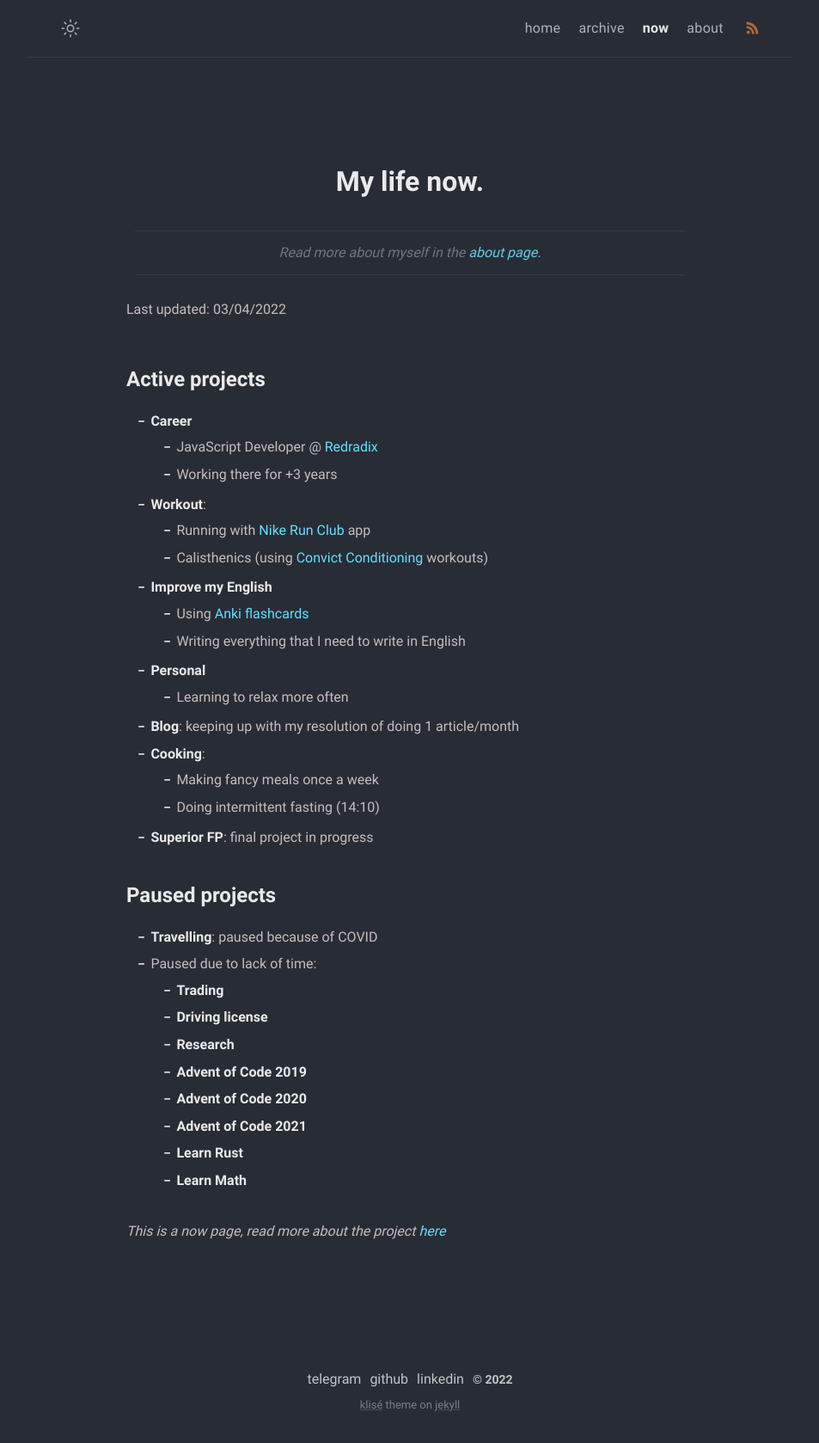
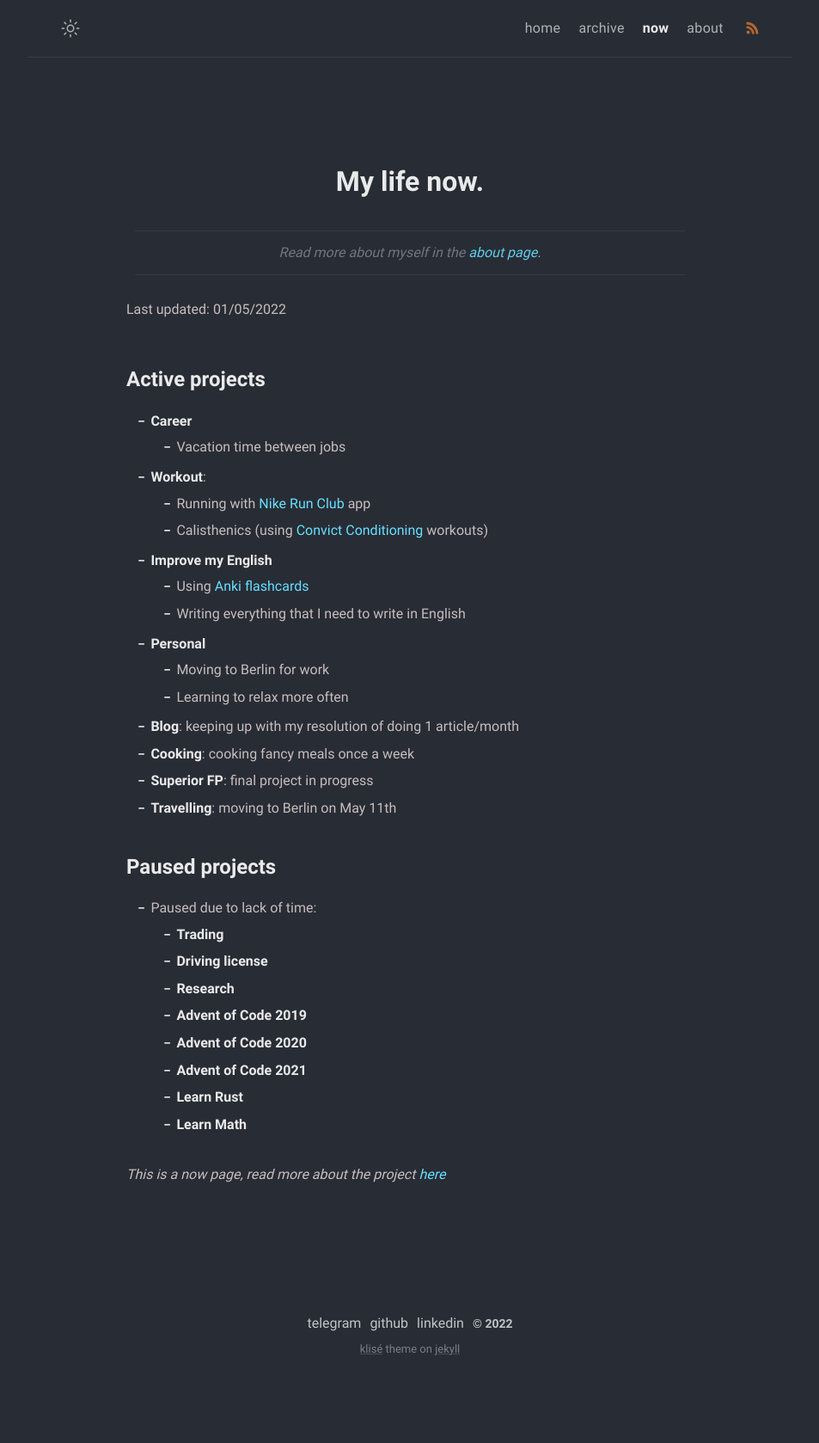
Before and after one commit to MonkeyAndres/MonkeyAndres.github.io, a Jekyll site: the page built from now.md, in a window 1280 px wide. Shown: the whole page at 86% size, without its empty margins (163-1116 px from the left). Built offline with Jekyll 4.4.1, drawn with Linux system fonts in a browser that asks for light colours; after the commit the page ends 1613 px from its top, so only the background shows below that.

Commit message:
📝 Update now page

```diff
--- a/now.md
+++ b/now.md
@@ -8,13 +8,12 @@ comments: false
 
 > Read more about myself in the [about page.](../about)
 
-Last updated: 03/04/2022
+Last updated: 01/05/2022
 
 # Active projects
 
 - **Career**
-  - JavaScript Developer @ [Redradix](https://redradix.com/)
-  - Working there for +3 years
+  - Vacation time between jobs
 - **Workout**:
   - Running with [Nike Run Club](https://www.nike.com/nrc-app) app
   - Calisthenics (using [Convict Conditioning](https://www.goodreads.com/book/show/7305111-convict-conditioning) workouts)
@@ -22,16 +21,15 @@ Last updated: 03/04/2022
   - Using [Anki flashcards](https://apps.ankiweb.net/)
   - Writing everything that I need to write in English
 - **Personal**
+  - Moving to Berlin for work
   - Learning to relax more often
 - **Blog**: keeping up with my resolution of doing 1 article/month
-- **Cooking**:
-  - Making fancy meals once a week
-  - Doing intermittent fasting (14:10)
+- **Cooking**: cooking fancy meals once a week
 - **Superior FP**: final project in progress
+- **Travelling**: moving to Berlin on May 11th
 
 # Paused projects
 
-- **Travelling**: paused because of COVID
 - Paused due to lack of time:
   - **Trading**
   - **Driving license**
```
